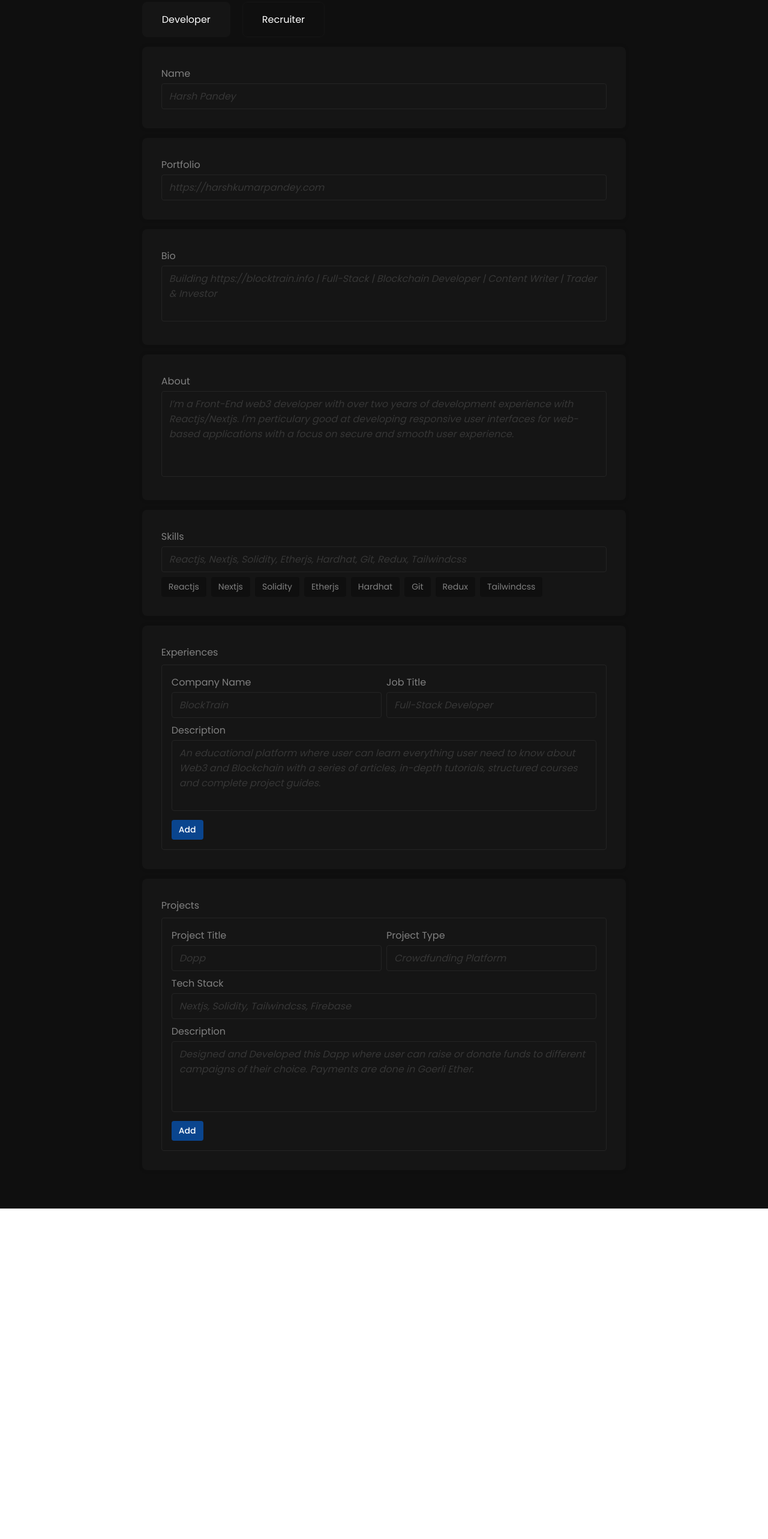
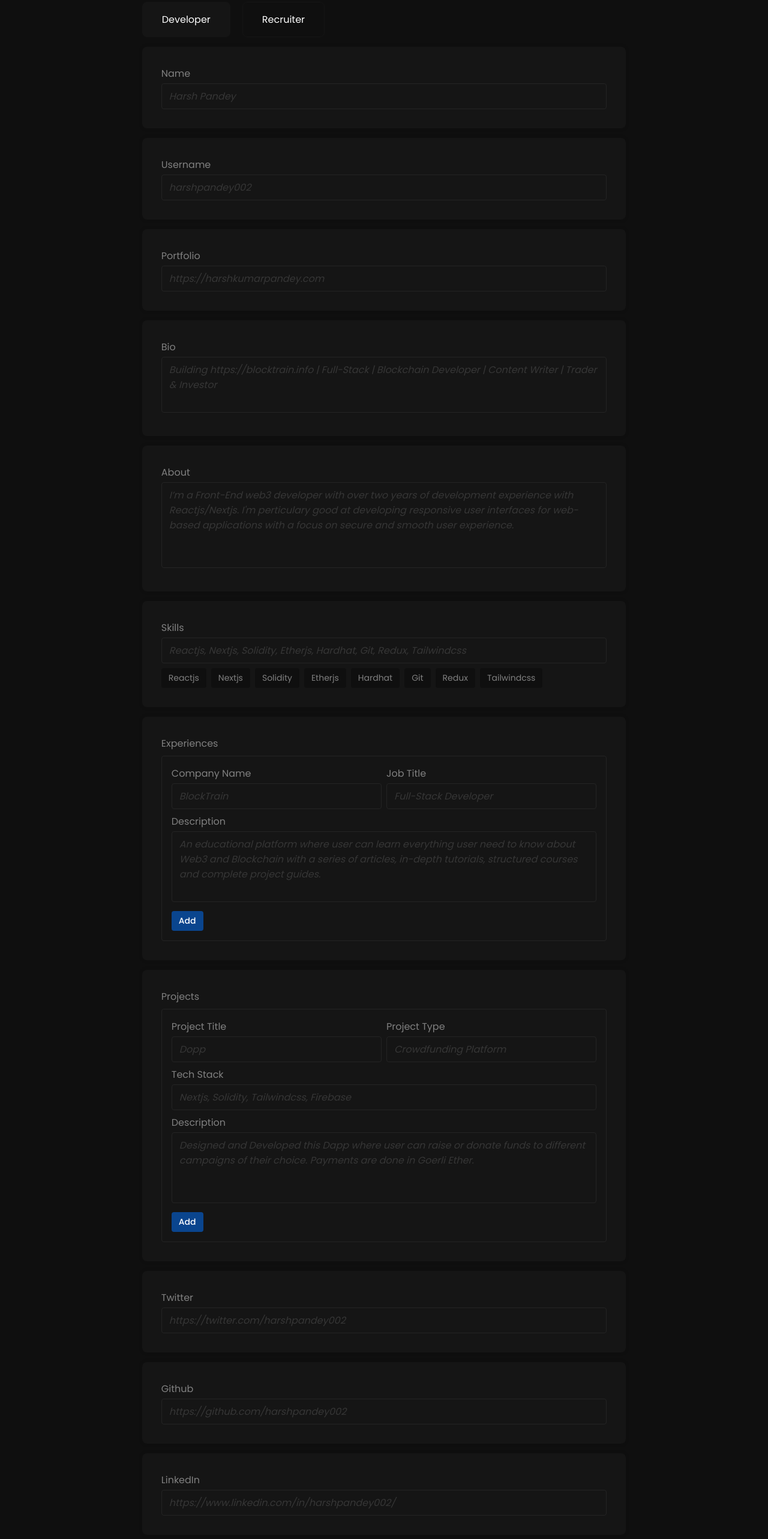
Before and after one commit to harshpandey002/devPool, a Next.js app: page /profile/create in a window 1280 px wide. Shown: the part 166-2732 px from the top of the page at 60% size. Before the commit the page ends 2181 px from the top, so only its background shows below. Built offline with nearby package versions, Linux system fonts and the light colour scheme.

Commit message:
username and socials

```diff
--- a/components/DevForm.jsx
+++ b/components/DevForm.jsx
@@ -15,9 +15,13 @@ const sampleSkills = [
 
 const defaultValues = {
   name: "",
+  username: "",
   portfolio: "",
   bio: "",
   about: "",
+  twitter: "",
+  linkedin: "",
+  github: "",
 };
 
 const expDefaultValues = {
@@ -63,6 +67,14 @@ export default function DevForm({}) {
         <input type="text" {...register("name")} placeholder="Harsh Pandey" />
       </div>
       <div className={styles.question}>
+        <p>Username</p>
+        <input
+          type="text"
+          {...register("username")}
+          placeholder="harshpandey002"
+        />
+      </div>
+      <div className={styles.question}>
         <p>Portfolio</p>
         <input
           type="url"
@@ -89,6 +101,30 @@ export default function DevForm({}) {
       <Skills skills={skills} setSkills={setSkills} />
       <Experience experiences={experiences} setExperiences={setExperiences} />
       <Project projects={projects} setProjects={setProjects} />
+      <div className={styles.question}>
+        <p>Twitter</p>
+        <input
+          type="url"
+          {...register("twitter")}
+          placeholder="https://twitter.com/harshpandey002"
+        />
+      </div>
+      <div className={styles.question}>
+        <p>Github</p>
+        <input
+          type="url"
+          {...register("github")}
+          placeholder="https://github.com/harshpandey002"
+        />
+      </div>
+      <div className={styles.question}>
+        <p>LinkedIn</p>
+        <input
+          type="url"
+          {...register("linkedin")}
+          placeholder="https://www.linkedin.com/in/harshpandey002/"
+        />
+      </div>
     </form>
   );
 }
--- a/components/RecruiterForm.jsx
+++ b/components/RecruiterForm.jsx
@@ -4,6 +4,7 @@ import { useForm } from "react-hook-form";
 
 const defaultValues = {
   name: "",
+  username: "",
   companyName: "",
 };
 
@@ -37,6 +38,10 @@ export default function RecruiterForm({}) {
       <div className={styles.question}>
         <p>Name</p>
         <input type="text" {...register("name")} placeholder="Furqan Rydhan" />
+      </div>
+      <div className={styles.question}>
+        <p>Username</p>
+        <input type="text" {...register("username")} placeholder="furqanR" />
       </div>
       <div className={styles.question}>
         <p>Company Name</p>
```
